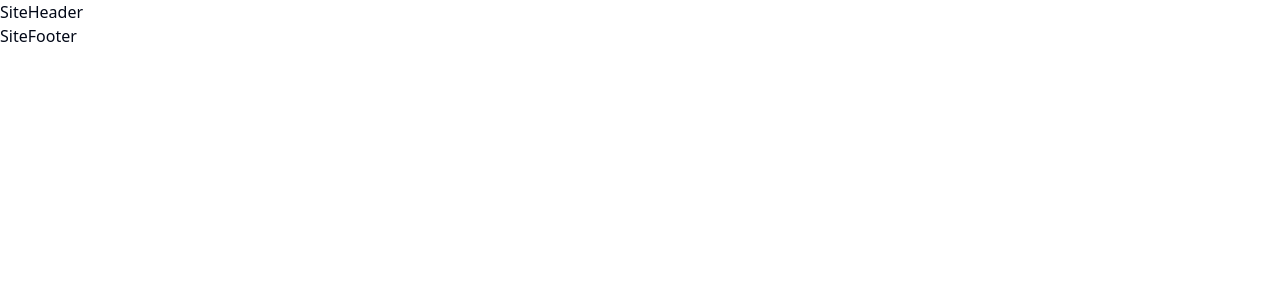
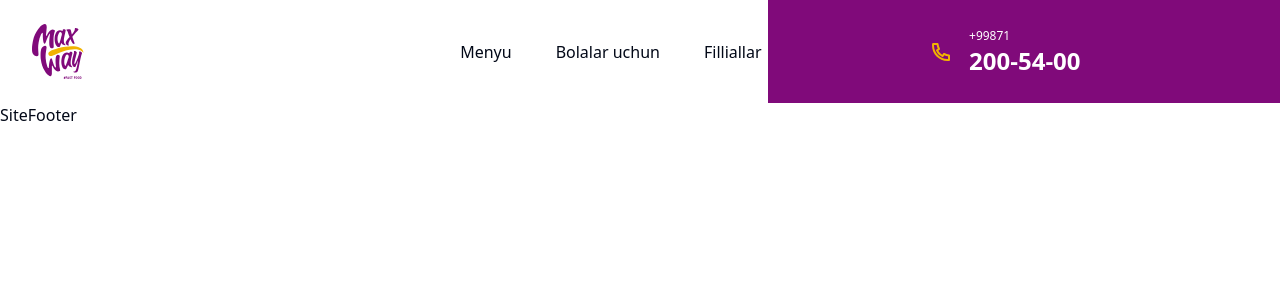
Before and after one commit to shakhbozbekusmonov/73-dars, a React (Vite) app: page / in a window 1280 px wide. Shown: the top 300 px of the page. Built offline with nearby package versions, Linux system fonts and the light colour scheme.

Commit message:
feat: site-header

```diff
--- a/package.json
+++ b/package.json
@@ -19,6 +19,7 @@
         ]
     },
     "dependencies": {
+        "@radix-ui/react-navigation-menu": "^1.2.0",
         "@radix-ui/react-slot": "^1.1.0",
         "axios": "^1.7.2",
         "class-variance-authority": "^0.7.0",
--- a/src/components/SiteHeader.tsx
+++ b/src/components/SiteHeader.tsx
@@ -1,5 +1,69 @@
+import {
+    NavigationMenu,
+    NavigationMenuItem,
+    NavigationMenuList,
+} from '@/components/ui/navigation-menu';
+
+const navList: { id: number; label: string; href: string }[] = [
+    {
+        id: 1,
+        label: 'Menyu',
+        href: '/menyu',
+    },
+    {
+        id: 2,
+        label: 'Bolalar uchun',
+        href: '/bolalar-uchun',
+    },
+    {
+        id: 3,
+        label: 'Filliallar',
+        href: '/filliallar',
+    },
+];
+
 const SiteHeader = () => {
-    return <header>SiteHeader</header>;
+    return (
+        <header className="py-6 bg-gradient-to-r from-white from-60% to-[#800A7A] to-40%">
+            <div className="container">
+                <div className="flex justify-between items-center">
+                    <div className="w-full lg:w-[60%] flex justify-between items-center">
+                        <a href="/">
+                            <img src="/images/logo.svg" alt="" />
+                        </a>
+
+                        <NavigationMenu>
+                            <NavigationMenuList className="gap-10">
+                                {navList.map((item) => (
+                                    <NavigationMenuItem key={item.id}>
+                                        <a href={item.href}>{item.label}</a>
+                                    </NavigationMenuItem>
+                                ))}
+                            </NavigationMenuList>
+                        </NavigationMenu>
+                    </div>
+
+                    <div className="w-full lg:w-[40%] flex items-center justify-center">
+                        <a
+                            className='flex items-center before:inline-block before:border-[""] before:w-6 before:h-6 before:bg-[url("/images/phone-icon.svg")] before:mr-4'
+                            href="tel:+998712005400"
+                            target="_blank"
+                            rel="noreferrer"
+                        >
+                            <div className='flex flex-col'>
+                                <span className="text-white text-[12px]">
+                                    +99871
+                                </span>
+                                <span className="text-white text-2xl font-bold">
+                                    200-54-00
+                                </span>
+                            </div>
+                        </a>
+                    </div>
+                </div>
+            </div>
+        </header>
+    );
 };
 
 export default SiteHeader;
--- /dev/null
+++ b/src/components/ui/navigation-menu.tsx
@@ -0,0 +1,128 @@
+import * as React from "react"
+import * as NavigationMenuPrimitive from "@radix-ui/react-navigation-menu"
+import { cva } from "class-variance-authority"
+import { ChevronDown } from "lucide-react"
+
+import { cn } from "@/lib/utils"
+
+const NavigationMenu = React.forwardRef<
+  React.ElementRef<typeof NavigationMenuPrimitive.Root>,
+  React.ComponentPropsWithoutRef<typeof NavigationMenuPrimitive.Root>
+>(({ className, children, ...props }, ref) => (
+  <NavigationMenuPrimitive.Root
+    ref={ref}
+    className={cn(
+      "relative z-10 flex max-w-max flex-1 items-center justify-center",
+      className
+    )}
+    {...props}
+  >
+    {children}
+    <NavigationMenuViewport />
+  </NavigationMenuPrimitive.Root>
+))
+NavigationMenu.displayName = NavigationMenuPrimitive.Root.displayName
+
+const NavigationMenuList = React.forwardRef<
+  React.ElementRef<typeof NavigationMenuPrimitive.List>,
+  React.ComponentPropsWithoutRef<typeof NavigationMenuPrimitive.List>
+>(({ className, ...props }, ref) => (
+  <NavigationMenuPrimitive.List
+    ref={ref}
+    className={cn(
+      "group flex flex-1 list-none items-center justify-center space-x-1",
+      className
+    )}
+    {...props}
+  />
+))
+NavigationMenuList.displayName = NavigationMenuPrimitive.List.displayName
+
+const NavigationMenuItem = NavigationMenuPrimitive.Item
+
+const navigationMenuTriggerStyle = cva(
+  "group inline-flex h-10 w-max items-center justify-center rounded-md bg-background px-4 py-2 text-sm font-medium transition-colors hover:bg-accent hover:text-accent-foreground focus:bg-accent focus:text-accent-foreground focus:outline-none disabled:pointer-events-none disabled:opacity-50 data-[active]:bg-accent/50 data-[state=open]:bg-accent/50"
+)
+
+const NavigationMenuTrigger = React.forwardRef<
+  React.ElementRef<typeof NavigationMenuPrimitive.Trigger>,
+  React.ComponentPropsWithoutRef<typeof NavigationMenuPrimitive.Trigger>
+>(({ className, children, ...props }, ref) => (
+  <NavigationMenuPrimitive.Trigger
+    ref={ref}
+    className={cn(navigationMenuTriggerStyle(), "group", className)}
+    {...props}
+  >
+    {children}{" "}
+    <ChevronDown
+      className="relative top-[1px] ml-1 h-3 w-3 transition duration-200 group-data-[state=open]:rotate-180"
+      aria-hidden="true"
+    />
+  </NavigationMenuPrimitive.Trigger>
+))
+NavigationMenuTrigger.displayName = NavigationMenuPrimitive.Trigger.displayName
+
+const NavigationMenuContent = React.forwardRef<
+  React.ElementRef<typeof NavigationMenuPrimitive.Content>,
+  React.ComponentPropsWithoutRef<typeof NavigationMenuPrimitive.Content>
+>(({ className, ...props }, ref) => (
+  <NavigationMenuPrimitive.Content
+    ref={ref}
+    className={cn(
+      "left-0 top-0 w-full data-[motion^=from-]:animate-in data-[motion^=to-]:animate-out data-[motion^=from-]:fade-in data-[motion^=to-]:fade-out data-[motion=from-end]:slide-in-from-right-52 data-[motion=from-start]:slide-in-from-left-52 data-[motion=to-end]:slide-out-to-right-52 data-[motion=to-start]:slide-out-to-left-52 md:absolute md:w-auto ",
+      className
+    )}
+    {...props}
+  />
+))
+NavigationMenuContent.displayName = NavigationMenuPrimitive.Content.displayName
+
+const NavigationMenuLink = NavigationMenuPrimitive.Link
+
+const NavigationMenuViewport = React.forwardRef<
+  React.ElementRef<typeof NavigationMenuPrimitive.Viewport>,
+  React.ComponentPropsWithoutRef<typeof NavigationMenuPrimitive.Viewport>
+>(({ className, ...props }, ref) => (
+  <div className={cn("absolute left-0 top-full flex justify-center")}>
+    <NavigationMenuPrimitive.Viewport
+      className={cn(
+        "origin-top-center relative mt-1.5 h-[var(--radix-navigation-menu-viewport-height)] w-full overflow-hidden rounded-md border bg-popover text-popover-foreground shadow-lg data-[state=open]:animate-in data-[state=closed]:animate-out data-[state=closed]:zoom-out-95 data-[state=open]:zoom-in-90 md:w-[var(--radix-navigation-menu-viewport-width)]",
+        className
+      )}
+      ref={ref}
+      {...props}
+    />
+  </div>
+))
+NavigationMenuViewport.displayName =
+  NavigationMenuPrimitive.Viewport.displayName
+
+const NavigationMenuIndicator = React.forwardRef<
+  React.ElementRef<typeof NavigationMenuPrimitive.Indicator>,
+  React.ComponentPropsWithoutRef<typeof NavigationMenuPrimitive.Indicator>
+>(({ className, ...props }, ref) => (
+  <NavigationMenuPrimitive.Indicator
+    ref={ref}
+    className={cn(
+      "top-full z-[1] flex h-1.5 items-end justify-center overflow-hidden data-[state=visible]:animate-in data-[state=hidden]:animate-out data-[state=hidden]:fade-out data-[state=visible]:fade-in",
+      className
+    )}
+    {...props}
+  >
+    <div className="relative top-[60%] h-2 w-2 rotate-45 rounded-tl-sm bg-border shadow-md" />
+  </NavigationMenuPrimitive.Indicator>
+))
+NavigationMenuIndicator.displayName =
+  NavigationMenuPrimitive.Indicator.displayName
+
+export {
+  navigationMenuTriggerStyle,
+  NavigationMenu,
+  NavigationMenuList,
+  NavigationMenuItem,
+  NavigationMenuContent,
+  NavigationMenuTrigger,
+  NavigationMenuLink,
+  NavigationMenuIndicator,
+  NavigationMenuViewport,
+}
```
Also changed, not shown: public/images/phone-icon.svg (added), 1 other file (tests, documents, lock files or other folders).
